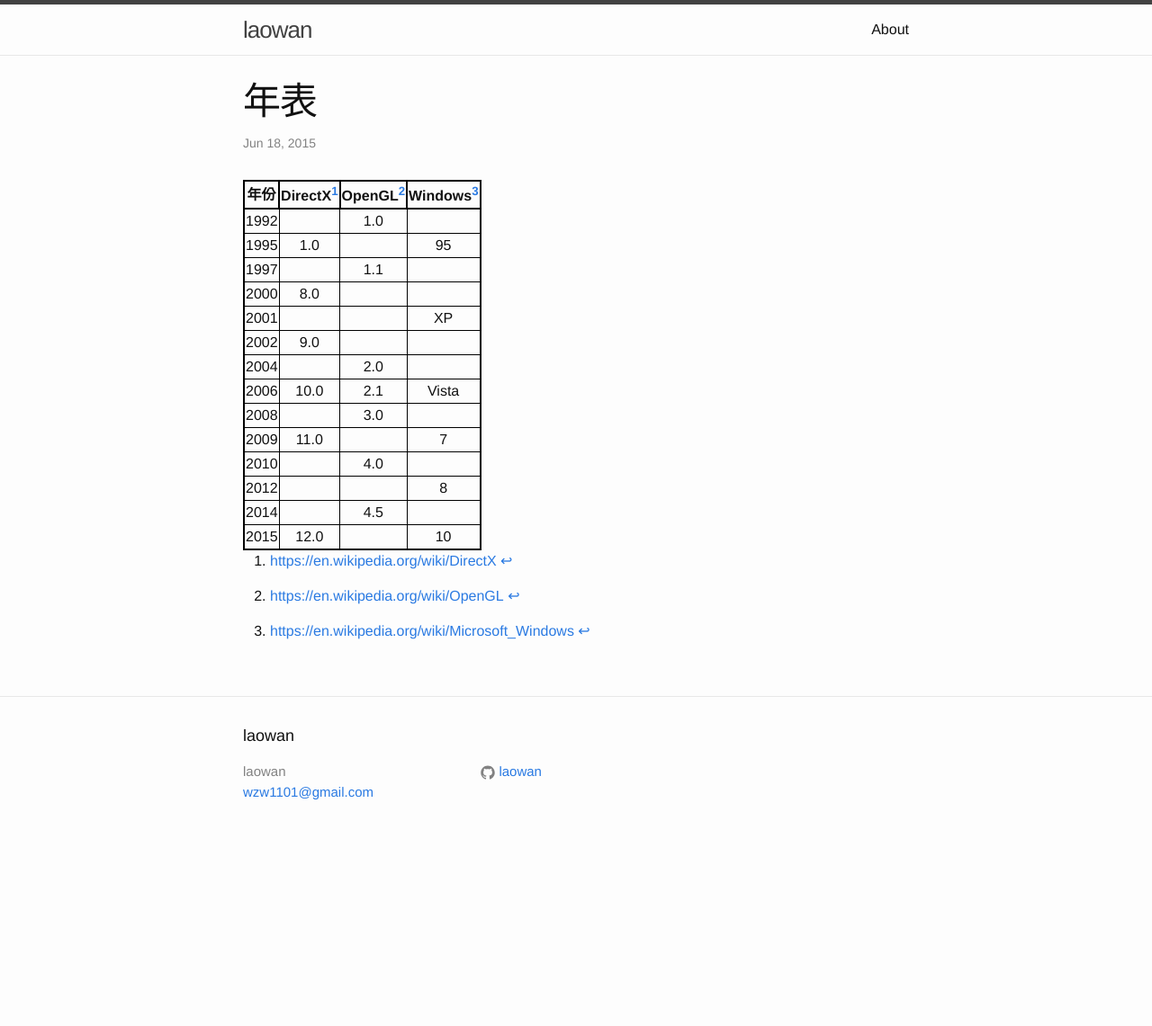
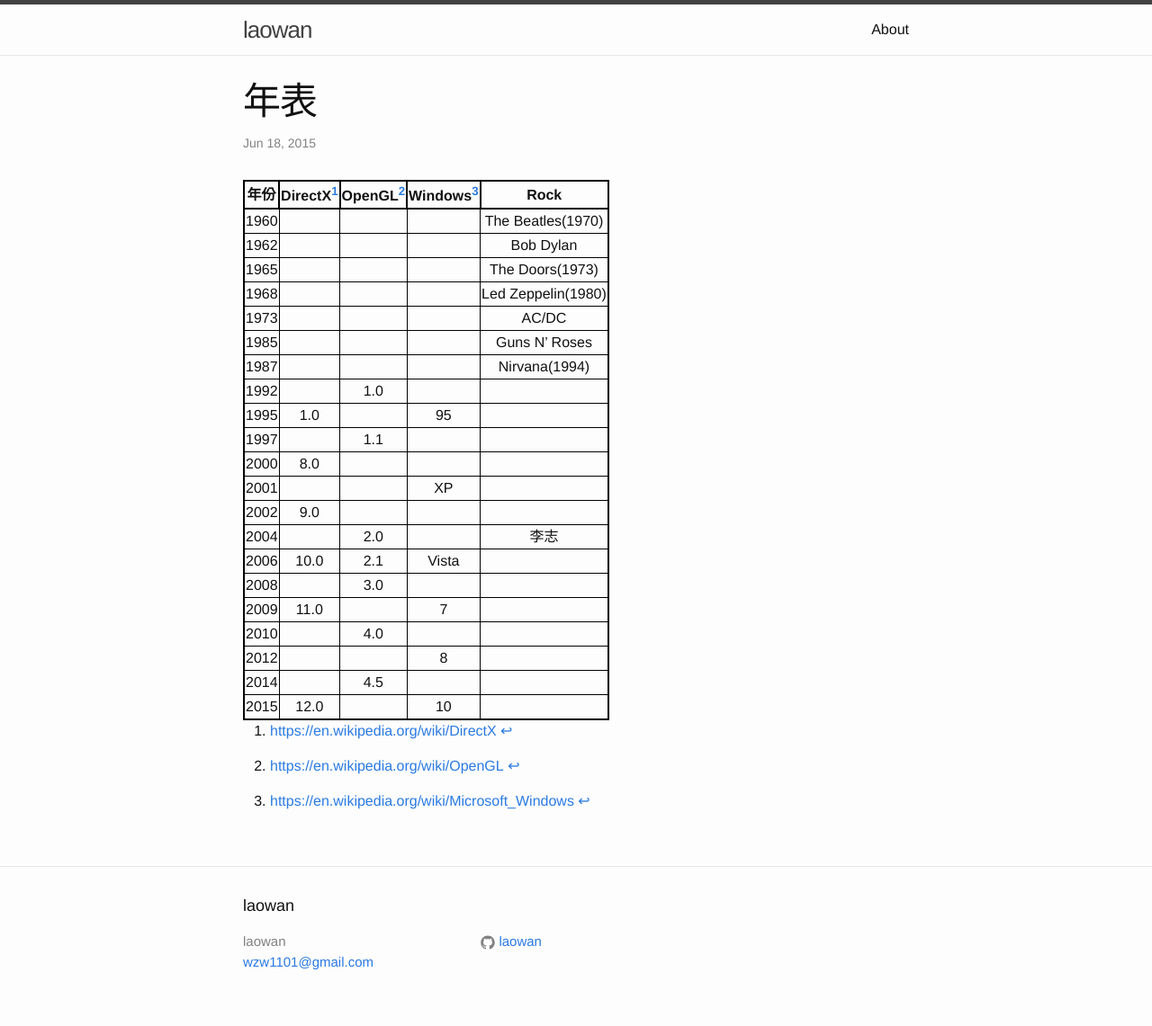
Before and after one commit to laowan/laowan.github.io, a Jekyll site: the page built from _posts/2015-06-18-welcome-to-jekyll.markdown, in a window 1280 px wide. Shown: the whole page at 90% size. Built offline with Jekyll 4.4.1, drawn with Linux system fonts in a browser that asks for light colours; before the commit the page ends 952 px from its top, so only the background shows below that.

Commit message:
add rock

```diff
--- a/_posts/2015-06-18-welcome-to-jekyll.markdown
+++ b/_posts/2015-06-18-welcome-to-jekyll.markdown
@@ -5,24 +5,31 @@
 categories: laowan
 ---
 
-|-----------------+------------+-----------------+----------------|
-| 年份 |DirectX[^1]| OpenGL[^2]  | Windows[^3]  |
-|-----------|:--------:|:----------:|:-----------:|
-| 1992 |      | 1.0 |       |
-| 1995 | 1.0  |     |   95  |
-| 1997 |      | 1.1 |       |
-| 2000 | 8.0  |     |       |
-| 2001 |      |     |   XP  |
-| 2002 | 9.0  |     |       |
-| 2004 |      | 2.0 |       |
-| 2006 | 10.0 | 2.1 | Vista |
-| 2008 |      | 3.0 |       |
-| 2009 | 11.0 |     |   7   |
-| 2010 |      | 4.0 |       |
-| 2012 |      |     |   8   |
-| 2014 |      | 4.5 |       |
-| 2015 | 12.0 |     |   10  |
-|-----------------+------------+-----------------+----------------|
+|------+-----------+-------------+--------------+-------|
+| 年份 |DirectX[^1]| OpenGL[^2]  | Windows[^3]  | Rock  |
+|------|:---------:|:-----------:|:------------:|:-----:|
+| 1960 |      |     |       | The Beatles(1970) |
+| 1962 |      |     |       | Bob Dylan         |
+| 1965 |      |     |       | The Doors(1973)   |
+| 1968 |      |     |       | Led Zeppelin(1980)|
+| 1973 |      |     |       | AC/DC             |
+| 1985 |      |     |       | Guns N' Roses     |
+| 1987 |      |     |       | Nirvana(1994)     |
+| 1992 |      | 1.0 |       |  |
+| 1995 | 1.0  |     |   95  |  |
+| 1997 |      | 1.1 |       |  |
+| 2000 | 8.0  |     |       |  |
+| 2001 |      |     |   XP  |  |
+| 2002 | 9.0  |     |       |  |
+| 2004 |      | 2.0 |       | 李志 |
+| 2006 | 10.0 | 2.1 | Vista |  |
+| 2008 |      | 3.0 |       |  |
+| 2009 | 11.0 |     |   7   |  |
+| 2010 |      | 4.0 |       |  |
+| 2012 |      |     |   8   |  |
+| 2014 |      | 4.5 |       |  |
+| 2015 | 12.0 |     |   10  |  |
+|------+------+-----+-------+--|
 
 [^1]:[https://en.wikipedia.org/wiki/DirectX](https://en.wikipedia.org/wiki/DirectX)
 [^2]:[https://en.wikipedia.org/wiki/OpenGL](https://en.wikipedia.org/wiki/OpenGL)
```
